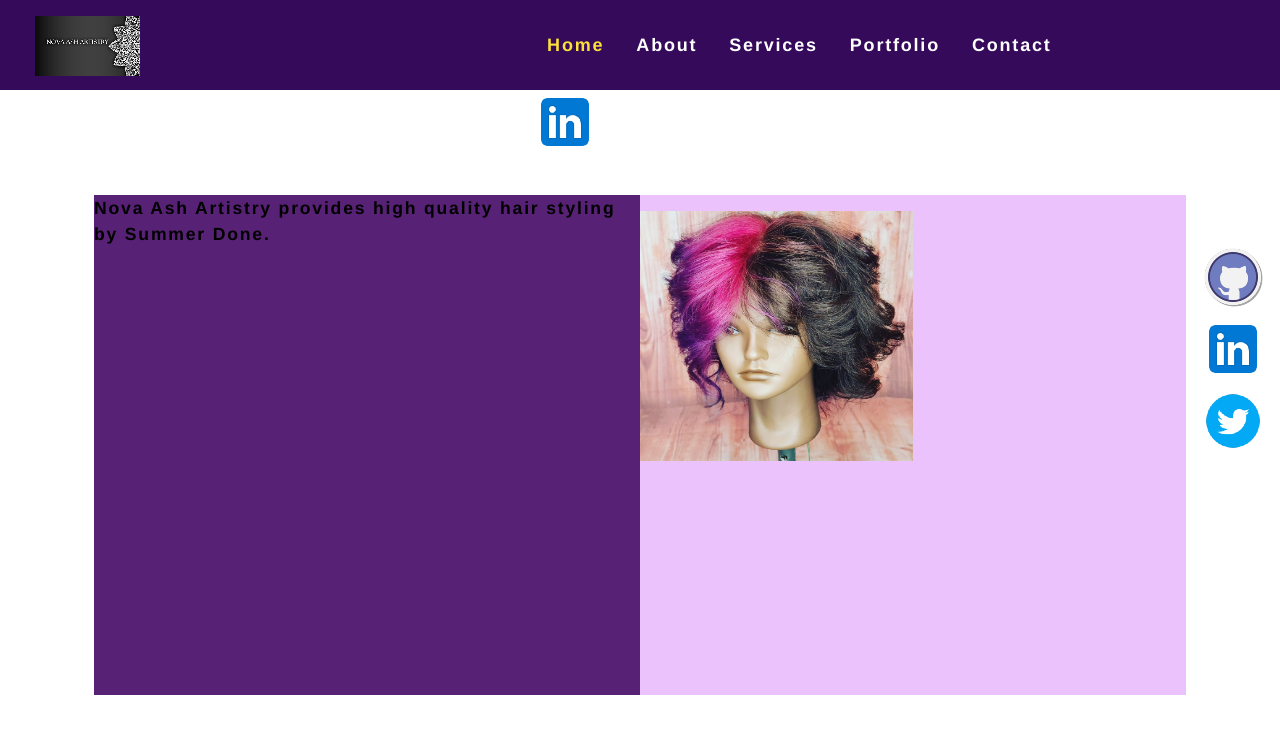
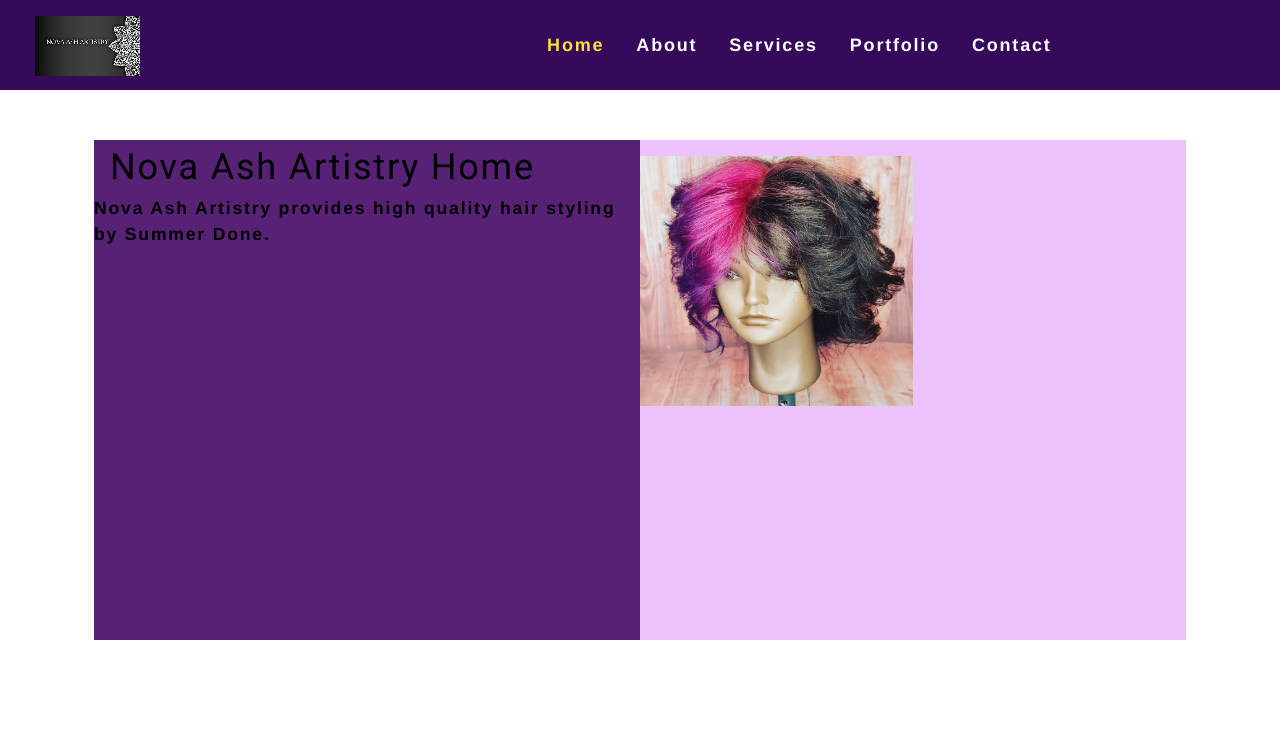
Before and after one commit to bdoneq7/novaashartistry, a React (Create React App) app: page / in a window 1280 px wide. Shown: the top 734 px of the page. Built offline with nearby package versions, Linux system fonts and the light colour scheme.

Commit message:
updated home styles and header

```diff
--- a/src/components/Footer/index.js
+++ b/src/components/Footer/index.js
@@ -3,45 +3,7 @@
 function Footer() {
 	return (
 		<footer className="footer">
-			<div>
-				<a
-					href="https://github.com/bdoneq7"
-					target="_blank"
-					rel="noopener noreferrer"
-				>
-					<img
-						src={require("../../assets/images/github-logo.png")}
-						alt="Github"
-						className="logo"
-					></img>
-				</a>
-			</div>
-			<div>
-				<a
-					href="https://www.linkedin.com/in/brian-done-9080b026/"
-					target="_blank"
-					rel="noopener noreferrer"
-				>
-					<img
-						src={require("../../assets/images/linkedin-logo.png")}
-						alt="LinkedIn"
-						className="logo"
-					></img>
-				</a>
-			</div>
-			<div>
-				<a
-					href="https://twitter.com/BrianDoneCoder"
-					target="_blank"
-					rel="noopener noreferrer"
-				>
-					<img
-						src={require("../../assets/images/twitter-logo.png")}
-						alt="Twitter"
-						className="logo"
-					></img>
-				</a>
-			</div>
+			<p>Footer</p>
 		</footer>
 	);
 }
--- a/src/components/Header/index.js
+++ b/src/components/Header/index.js
@@ -14,7 +14,9 @@
 				<Nav
 					currentTab={currentTab}
 					setCurrentTab={setCurrentTab}
-				></Nav>
+
+
+				>
 
 <div>
 				<a
@@ -30,6 +32,10 @@
 				</a>
 			</div>
 
+				</Nav>
+
+
+
 			</div>
 		</header>
 	);
--- a/src/components/Home/index.js
+++ b/src/components/Home/index.js
@@ -5,9 +5,9 @@
 function Home(props) {
   return (
     <section>
-      <h1 className="mx-2" id="about">Nova Ash Artistry Home</h1>
 
       <div className="leftsection">
+      <h1 className="mx-2" id="about">Nova Ash Artistry Home</h1>
         <p>
           Nova Ash Artistry provides high quality hair styling by Summer Done.
         </p>
```
